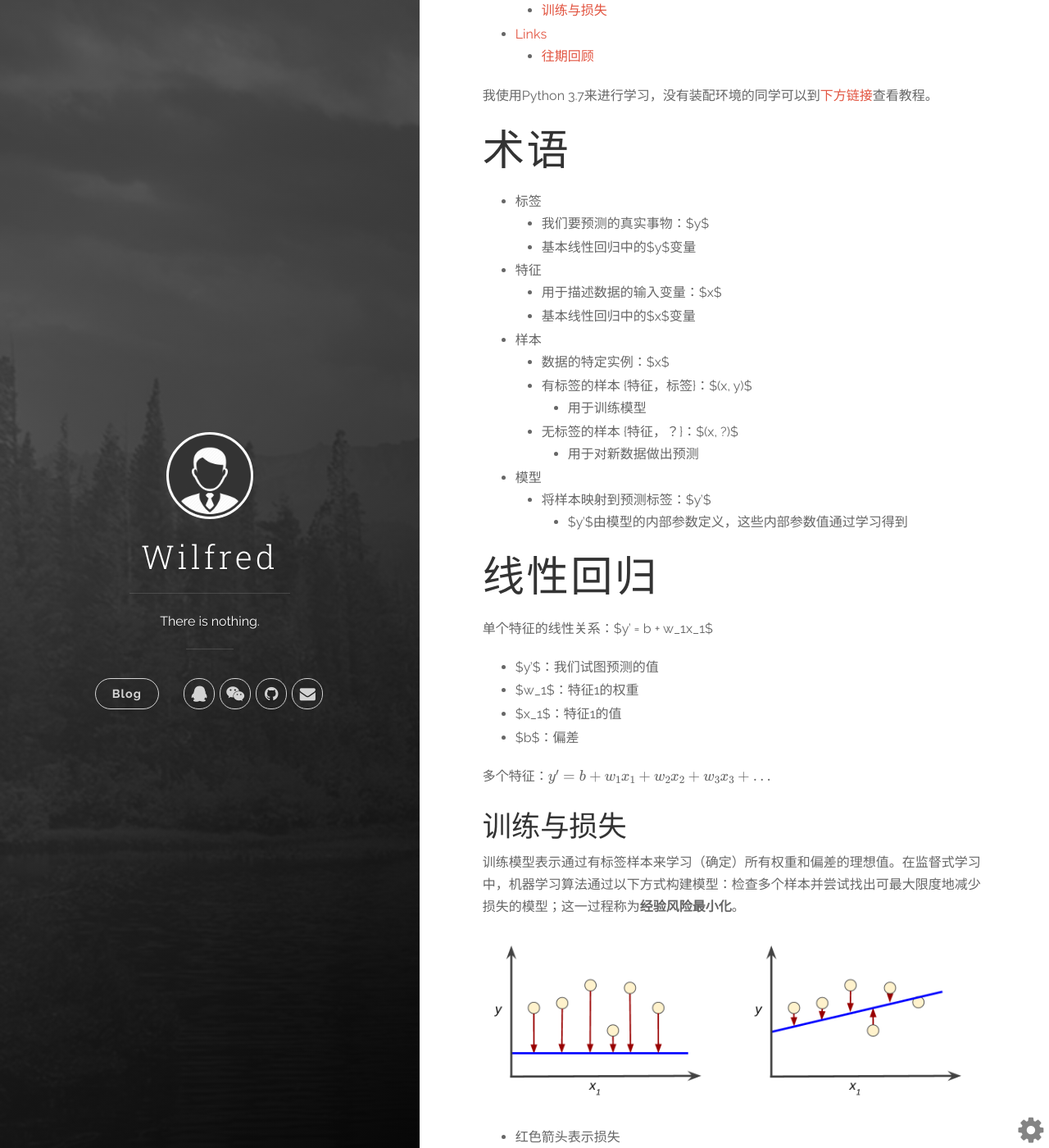
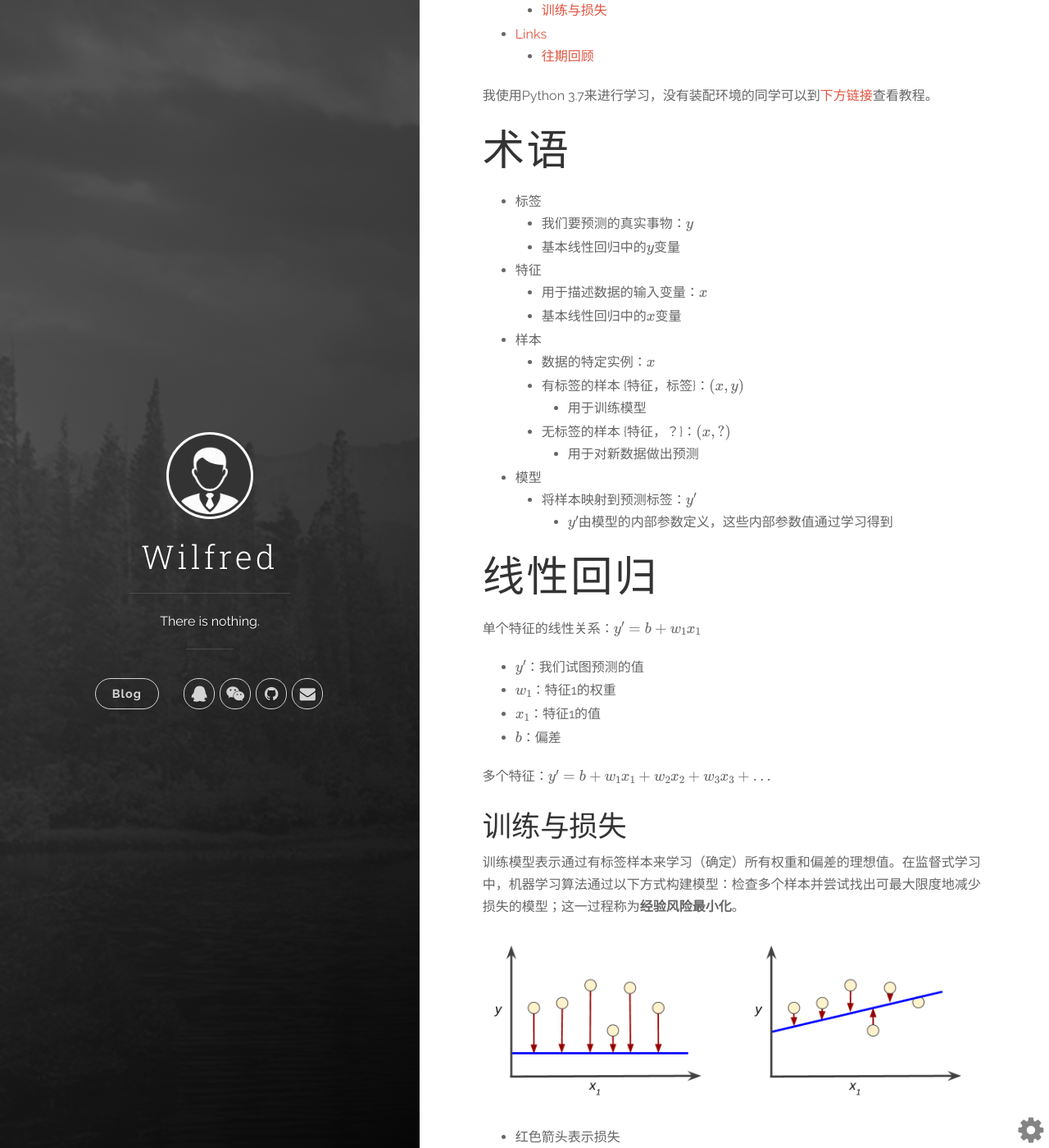
Before and after one commit to WilfredShen/WilfredShen.github.io, a Jekyll site: the page built from _posts/2019-08-28-Machine-Learning-P1.md, in a window 1280 px wide and 1400 px high, scrolled down 210 px. Shown: the whole window at 82% size. Built offline with Jekyll 4.4.1, drawn with Linux system fonts in a browser that asks for light colours; formulas are drawn with MathJax 3; some of the changed text lies outside the part shown.

```diff
--- a/_posts/2019-08-28-Machine-Learning-P1.md
+++ b/_posts/2019-08-28-Machine-Learning-P1.md
@@ -15,28 +15,28 @@ excerpt: Why not have a try?
 # 术语
 
 - 标签
-    - 我们要预测的真实事物：$y$
-    - 基本线性回归中的$y$变量
+    - 我们要预测的真实事物：\\( y \\)
+    - 基本线性回归中的\\( y \\)变量
 - 特征
-    - 用于描述数据的输入变量：$x$
-    - 基本线性回归中的$x$变量
+    - 用于描述数据的输入变量：\\( x \\)
+    - 基本线性回归中的\\( x \\)变量
 - 样本
-    - 数据的特定实例：$x$
-    - 有标签的样本 {特征，标签}：$(x, y)$
+    - 数据的特定实例：\\( x \\)
+    - 有标签的样本 {特征，标签}：\\( (x, y) \\)
         - 用于训练模型
-    - 无标签的样本 {特征，？}：$(x, ?)$
+    - 无标签的样本 {特征，？}：\\( (x, ?) \\)
         - 用于对新数据做出预测
 - 模型
-    - 将样本映射到预测标签：$y'$
-        - $y'$由模型的内部参数定义，这些内部参数值通过学习得到
+    - 将样本映射到预测标签：\\( y' \\)
+        - \\( y' \\)由模型的内部参数定义，这些内部参数值通过学习得到
 
 # 线性回归
 
-单个特征的线性关系：$y' = b + w_1x_1$
-- $y'$：我们试图预测的值
-- $w_1$：特征1的权重
-- $x_1$：特征1的值
-- $b$：偏差
+单个特征的线性关系：\\( y' = b + w_1x_1 \\)
+- \\( y' \\)：我们试图预测的值
+- \\( w_1 \\)：特征1的权重
+- \\( x_1 \\)：特征1的值
+- \\( b \\)：偏差
 
 多个特征：\\( y' = b + w_1x_1 + w_2x_2 + w_3x_3 + ... \\)
 
@@ -53,19 +53,19 @@ excerpt: Why not have a try?
 
 平方损失是一种常见的损失函数，单个样本的平方损失可以描述为：
 - 预测值和标签值之差的平方
-- $(y - y')^2$
+- \\( (y - y')^2 \\)
 
 **均方误差（MSE）**：每个样本的平均平方损失
 
 \\[ MSE = \frac{1}{N} \sum_{(x,y)\in D} (y - prediction(x))^2 \\]
 
 其中：
-- $(x, y)$指的是样本
-  - $x$指的是模型进行预测时使用的特征集
-  - $y$指的是样本的标签
-- $prediction(x)$指的是权重和偏差与特征集x结合的函数（计算出$y'$）
-- $D$指的是包含多个有标签样本（即$(x, y)$）的数据集
-- $N$指的是$D$中样本的数量
+- \\( (x, y) \\)指的是样本
+  - \\( x \\)指的是模型进行预测时使用的特征集
+  - \\( y \\)指的是样本的标签
+- \\( prediction(x) \\)指的是权重和偏差与特征集x结合的函数（计算出\\( y' \\)）
+- \\( D \\)指的是包含多个有标签样本（即\\( (x, y) \\)）的数据集
+- \\( N \\)指的是\\( D \\)中样本的数量
 
 虽然 MSE 常用于机器学习，但它既不是唯一实用的损失函数，也不是适用于所有情形的最佳损失函数。
 
```
